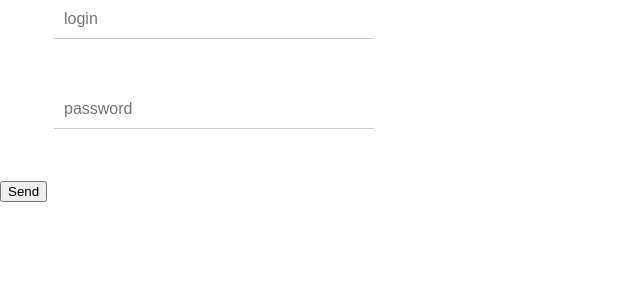
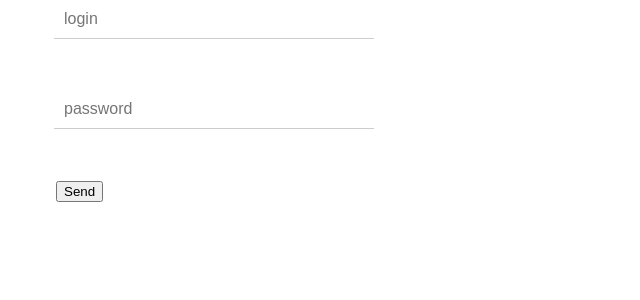
Before and after one commit to VladIvanov2001/testTasks, a React (Create React App) app in the folder react/spring-page/: page /login in a window 1280 px wide. Shown: the top 300 px of the page, without its empty margins (0-640 px from the left). Built offline with nearby package versions, Linux system fonts and the light colour scheme.

Commit message:
add: routing and successfully redirect

```diff
--- a/react/spring-page/package.json
+++ b/react/spring-page/package.json
@@ -9,6 +9,7 @@
     "react": "^17.0.1",
     "react-dom": "^17.0.1",
     "react-redux": "^7.2.2",
+    "react-router": "^5.2.0",
     "react-router-dom": "^5.2.0",
     "react-scripts": "4.0.0",
     "redux": "^4.0.5",
--- a/react/spring-page/src/App.js
+++ b/react/spring-page/src/App.js
@@ -1,6 +1,8 @@
 import './App.css';
 import React from 'react';
-import { Route, BrowserRouter, Switch } from 'react-router-dom';
+import {
+  Route, BrowserRouter, Switch, Redirect,
+} from 'react-router-dom';
 import { Header } from './components/Header/Header';
 import { Main } from './components/Main/Main';
 import { LoginForm } from './components/LoginForm/LoginForm';
@@ -8,6 +10,7 @@ import { LoginForm } from './components/LoginForm/LoginForm';
 function App() {
   return (
     <BrowserRouter>
+      <Redirect to="/login" />
       <div className="App">
         <Switch>
           <Route path="/main" component={Header}>
--- a/react/spring-page/src/components/LoginForm/LoginForm.css
+++ b/react/spring-page/src/components/LoginForm/LoginForm.css
@@ -0,0 +1,3 @@
+button{
+    margin-left: 56px;
+}
--- a/react/spring-page/src/components/LoginForm/LoginForm.js
+++ b/react/spring-page/src/components/LoginForm/LoginForm.js
@@ -1,14 +1,18 @@
+import './LoginForm.css';
 import React, { useState } from 'react';
+import { useHistory } from 'react-router';
 
 export function LoginForm() {
   const [login, setLogin] = useState('');
   const [password, setPassword] = useState('');
 
-  // function checkData() {
-  //     if(login === 'admin' && password === '1234'){
-  //
-  //     }
-  // }
+  const history = useHistory();
+
+  const checkData = () => {
+    if (login === 'admin' && password === '1234') {
+      history.push('/main');
+    }
+  };
 
   return (
     <form>
@@ -22,7 +26,7 @@ export function LoginForm() {
         placeholder="password"
         onChange={(e) => setPassword(e.target.value)}
       />
-      <button type="submit">Send</button>
+      <button type="submit" onClick={checkData}>Send</button>
     </form>
   );
 }
```
